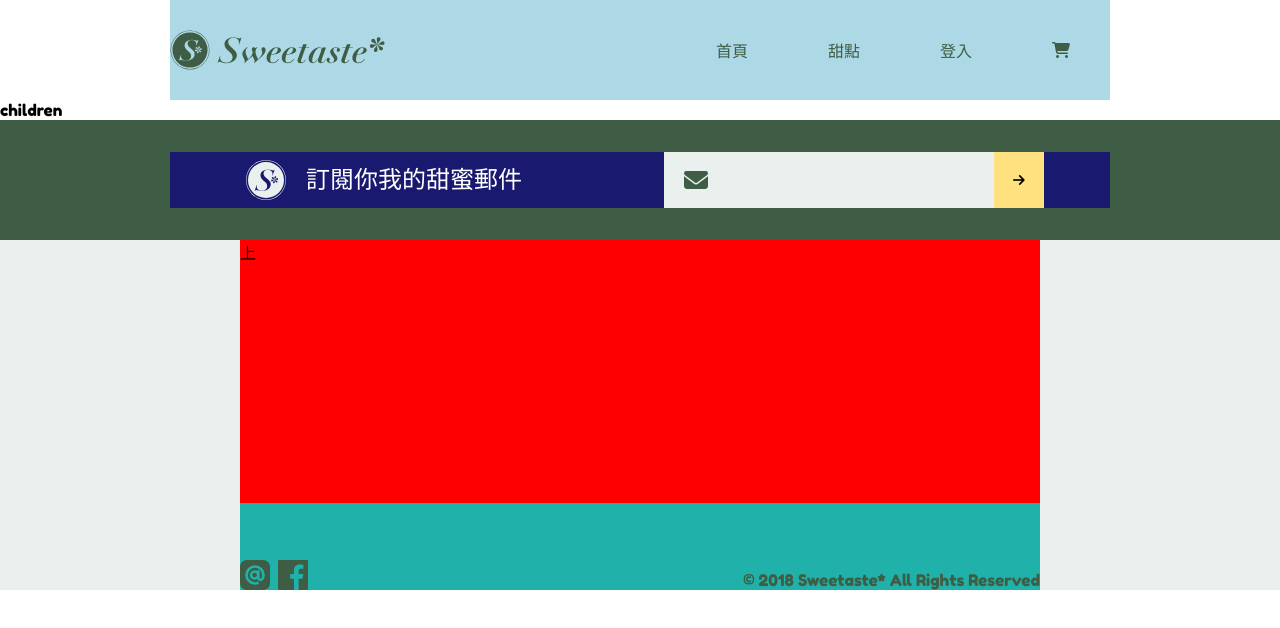
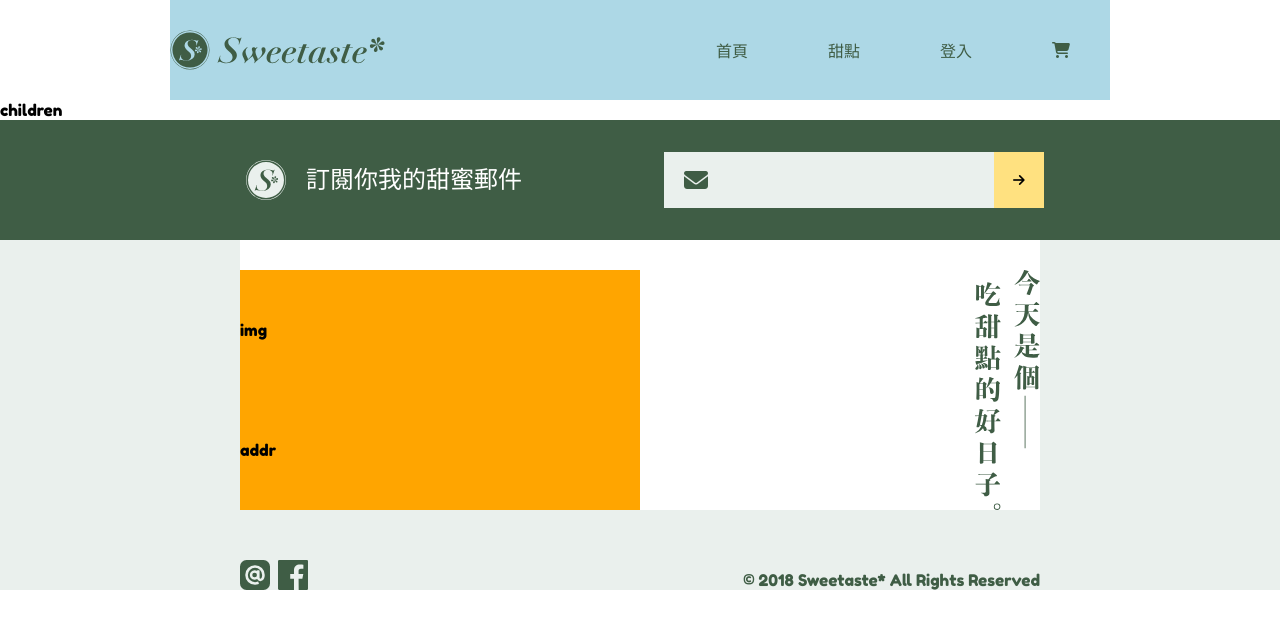
Before and after one commit to FengSanIClover/React-DessertShop-Typescript, a React (Create React App) app: page / in a window 1280 px wide. Shown: the top 628 px of the page. Built offline with nearby package versions, Linux system fonts and the light colour scheme.

Commit message:
設定頁尾資訊區塊

```diff
--- a/src/asset/styles/Components/Copyright/Copyright.scss
+++ b/src/asset/styles/Components/Copyright/Copyright.scss
@@ -17,14 +17,31 @@
 .f-c-copyright-uparea{
     width: 100%;
     height: 75%;
-    background-color: red;
+    @include base-flex(space-around);
+    background-color: white;
+    padding-top: 30px;
+}
+
+.f-c-copyright-uparea-info{
+    width: 100%;
+    height: 100%;
+    @include base-flex(space-around,flex-start);
+    flex-flow: column;
+    background-color: orange
+}
+
+.f-c-copyright-uparea-img{
+    width: 100%;
+    height: 100%;
+    background-image: url("../../../images/lg-今天是個吃甜點的好日子.svg");
+    background-repeat: no-repeat;
+    background-position: right;
 }
 
 .f-c-copyright-downarea{
     @include base-flex(space-around,flex-end);
     width: 100%;
     height: 25%;
-    background-color: lightseagreen;
 }
 
 .f-c-copyright-downarea-img{
@@ -67,4 +84,8 @@
     .f-c-copyright-downarea-msg {
         text-align: left;
     }
+
+    .f-c-copyright-uparea-img {
+        display: none;
+    }
 }
--- a/src/asset/styles/Components/Register/Register.scss
+++ b/src/asset/styles/Components/Register/Register.scss
@@ -11,7 +11,6 @@
     @include base-flex(space-around);
     width: 940px;
     margin:0 auto;
-    background-color: midnightblue;
 }
 
 @media (max-width:767px) {
--- a/src/components/Copyright/index.tsx
+++ b/src/components/Copyright/index.tsx
@@ -5,7 +5,13 @@ const copyright: React.FC = () => {
     return (
         <div className="f-c-container">
             <div className="f-c-copyright">
-                <div className="f-c-copyright-uparea">上</div>
+                <div className="f-c-copyright-uparea">
+                    <div className="f-c-copyright-uparea-info">
+                        <div>img</div>
+                        <div>addr</div>
+                    </div>
+                    <div className="f-c-copyright-uparea-img"></div>
+                </div>
                 <div className="f-c-copyright-downarea">
                     <div className="f-c-copyright-downarea-img">
                         <div className="img-at"></div>
```
